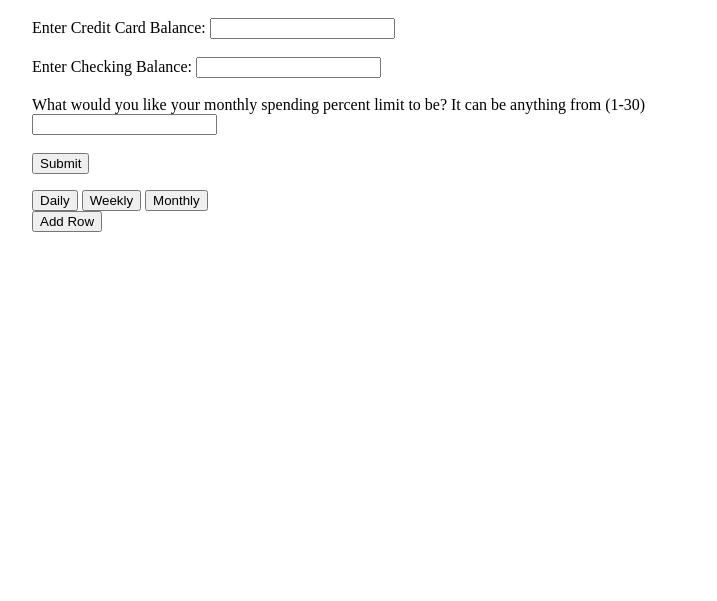
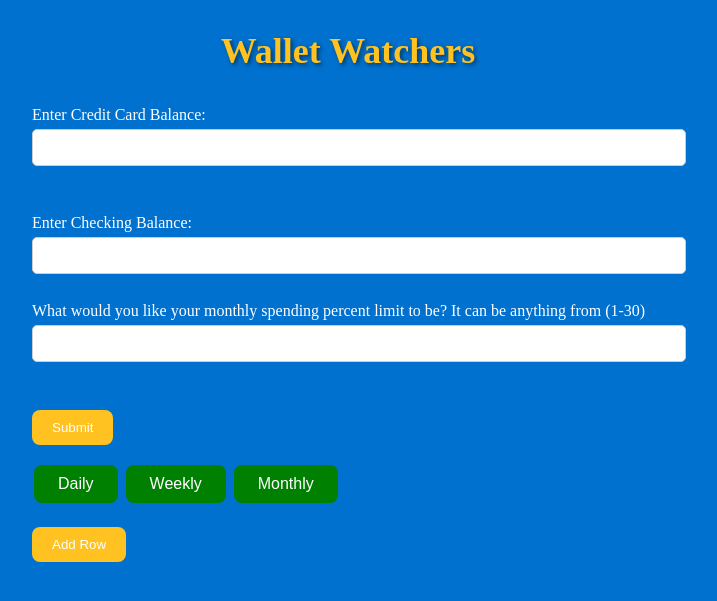
Before and after one commit to sabamokari/Wallet-Watchers, a Django app: page / in a window 1280 px wide. Shown: the top 601 px of the page, without its empty margins (292-1009 px from the left). Run offline with Django 4.2, Linux system fonts and the light colour scheme; some libraries are stand-ins or nearby versions.

Commit message:
added styles

```diff
--- a/templates/index.html
+++ b/templates/index.html
@@ -3,6 +3,152 @@
 <head>
     <meta charset="UTF-8">
     <title>Title</title>
+    <style>
+        body {
+            background-color: #0071ce;
+            color: white;
+        }
+
+        #titleContainer {
+            text-align: center;
+            margin-top: 30px; /* Adjust as needed */
+            margin-bottom: 20px; /* Adjust as needed */
+        }
+
+        #titleContainer h1 {
+            font-size: 36px;
+            color: #ffc220; /* Adjust the color as needed */
+            text-shadow: 2px 2px 4px rgba(0, 0, 0, 0.5); /* Add text shadow for elegance */
+        }
+
+        #questionContainer {
+            margin: auto;
+            width: 80%; /* Adjust the width as needed */
+            padding: 20px;
+            margin-top: 50px; /* Adjust the top margin as needed */
+        }
+
+        form {
+            margin-bottom: 20px;
+        }
+
+        label {
+            display: block;
+            margin-bottom: 5px;
+        }
+
+        input[type="text"] {
+            width: 100%;
+            padding: 10px;
+            border-radius: 5px;
+            border: 1px solid #ccc;
+            margin-bottom: 10px;
+        }
+
+        .toggle-button {
+            background-color: #ffc220;
+            border: none;
+            color: white;
+            padding: 10px 24px;
+            text-align: center;
+            text-decoration: none;
+            display: inline-block;
+            font-size: 16px;
+            margin-right: 10px; /* Adjust the spacing between buttons */
+            transition-duration: 0.4s;
+            cursor: pointer;
+            border-radius: 8px;
+        }
+
+        /* Hover effect */
+        .toggle-button:hover {
+            background-color: #45a049;
+        }
+
+        /* Active state */
+        .toggle-button:active {
+            background-color: #3e8e41;
+            transform: translateY(2px);
+        }
+
+        #addRowButton {
+            margin-top: 20px;
+            padding: 10px 20px;
+            background-color: #ffc220;
+            border: none;
+            color: white;
+            border-radius: 8px;
+            cursor: pointer;
+            transition: background-color 0.4s;
+        }
+
+        #addRowButton:hover {
+            background-color: #c69000 ;
+        }
+
+        #addRowButton:active{
+            background-color: #9e7700;
+        }
+        .row {
+            margin-bottom: 10px;
+        }
+
+        #submitButton {
+          padding: 10px 20px;
+          background-color: #ffc220;
+          border: none;
+          color: white;
+          border-radius: 8px;
+          cursor: pointer;
+          transition: background-color 0.4s;
+        }
+
+        .deleteButton {
+            background-color: #ff0000;
+            border: none;
+            color: white;
+            padding: 8px 16px;
+            text-align: center;
+            text-decoration: none;
+            display: inline-block;
+            font-size: 14px;
+            border-radius: 5px;
+            cursor: pointer;
+            transition-duration: 0.4s;
+        }
+
+        .deleteButton:hover {
+            background-color: #990000;
+        }
+
+        /* Style for the toggle buttons */
+        .toggle-button {
+            background-color: green; /* Updated color */
+            border: none;
+            color: white;
+            padding: 10px 24px;
+            text-align: center;
+            text-decoration: none;
+            display: inline-block;
+            font-size: 16px;
+            margin: 4px 2px;
+            transition-duration: 0.4s;
+            cursor: pointer;
+            border-radius: 8px;
+        }
+
+        /* Hover effect */
+        .toggle-button:hover {
+            background-color: darkolivegreen; /* Darker shade on hover */
+        }
+
+        /* Active state */
+        .toggle-button:active {
+            background-color: darkgreen; /* Darker shade on active */
+            transform: translateY(2px);
+        }
+
+    </style>
     <script src="https://ajax.googleapis.com/ajax/libs/jquery/3.5.1/jquery.min.js"></script>
     <link rel="stylesheet" href="https://code.jquery.com/ui/1.12.1/themes/base/jquery-ui.css">
     <script src="https://code.jquery.com/ui/1.12.1/jquery-ui.js"></script>
@@ -13,7 +159,10 @@
 
 </head>
 <body>
-<div id = "Question Container" style="margin: auto;
+<div id="titleContainer">
+    <h1>Wallet Watchers</h1>
+</div>
+<div id="Question Container" style="margin: auto;
   width: 50%;
   padding: 10px;">
     <form>
@@ -29,18 +178,20 @@
 
         <br>
         <form>
-  <label for = "spending"> What would you like your monthly spending percent limit to be? It can be anything from (1-30)</label>
-    <input type="text" id = "percent" name ="percent"><br>
-        <div id ="display Percent"></div>
+            <label for="spending"> What would you like your monthly spending percent limit to be? It can be anything
+                from (1-30)</label>
+            <input type="text" id="percent" name="percent"><br>
+            <div id="display Percent"></div>
             <br>
         </form>
-  <input type="submit" value="Submit" style="margin-bottom: 16px">
+        <input type="submit" value="Submit" id="submitButton" style="margin-bottom: 16px">
     </form>
 
     <div>
-        <button onclick="toggleUserInput('input1')">Daily</button>
-        <button onclick="toggleUserInput('input2')">Weekly</button>
-        <button onclick="toggleUserInput('input3')">Monthly</button>
+        <!-- Enhanced buttons -->
+        <button class="toggle-button" onclick="toggleUserInput('input1')">Daily</button>
+        <button class="toggle-button" onclick="toggleUserInput('input2')">Weekly</button>
+        <button class="toggle-button" onclick="toggleUserInput('input3')">Monthly</button>
     </div>
 
     <button id="addRowButton">Add Row</button>
@@ -52,12 +203,11 @@
 
 </body>
 <script>
-$(document).ready(function() {
+    $(document).ready(function () {
         loadRows();
 
 
-
-$("form").submit(function(event){
+        $("form").submit(function (event) {
             // Prevent the form from submitting in the traditional way
             event.preventDefault();
 
@@ -70,9 +220,8 @@ $("form").submit(function(event){
 
             var spendingLim = userSpendingLimit(percentLimit);
             var monthlyLim = spendingLim;
-        var weeklyLim = spendingLim/4;
-        var dailyLim = spendingLim/30;
-
+            var weeklyLim = spendingLim / 4;
+            var dailyLim = spendingLim / 30;
 
 
             // You can now use these variables as needed, for example, log them to the console
@@ -83,7 +232,7 @@ $("form").submit(function(event){
         });
 
 
-function userSpendingLimit(inputId){
+        function userSpendingLimit(inputId) {
             var inputElement = document.getElementById(inputId);
             inputElement.style.display = inputElement.style.display === 'none' ? 'block' : 'none'
 
@@ -103,16 +252,18 @@ function userSpendingLimit(inputId){
                 }
             }
         }
+
         function toggleUserInput(inputId) {
             var inputElement = document.getElementById(inputId);
             inputElement.style.display = inputElement.style.display === 'none' ? 'block' : 'none';
 
             // Log the clicked toggle to the console
             console.log("Toggle button clicked:", inputId);
-        if(console.log()=='input1'){
+            if (console.log() == 'input1') {
 
             }
         }
+
         function addRow() {
 
             let rowNumber = $('#tableContainer .row').length + 1;
@@ -133,12 +284,12 @@ function userSpendingLimit(inputId){
             $('#tableContainer').append(newRowHtml);
         }
 
-    $('#addRowButton').click(function() {
+        $('#addRowButton').click(function () {
             addRow();
             saveRows();
         });
 
-    $('#tableContainer').on('click', '.deleteButton', function() {
+        $('#tableContainer').on('click', '.deleteButton', function () {
             let confirmation = confirm("Are you sure you want to delete this row?");
             if (confirmation) {
                 $(this).closest('.row').remove();
```
Lines whose indentation alone changed are shown as unchanged.
